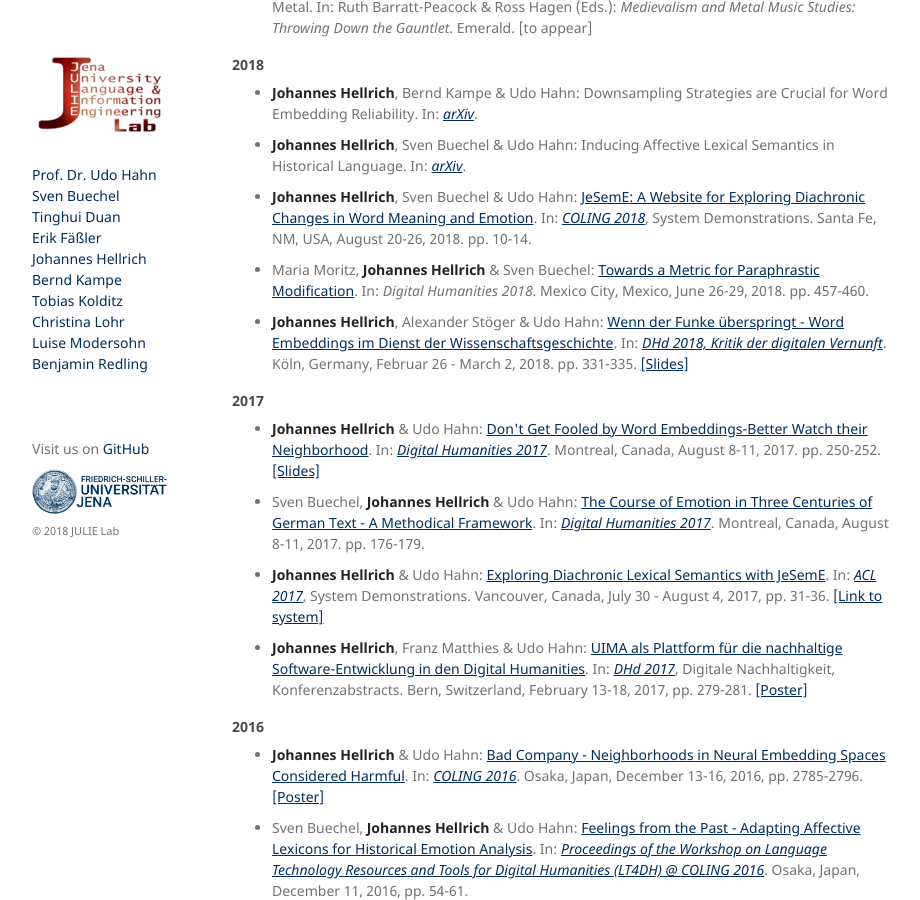
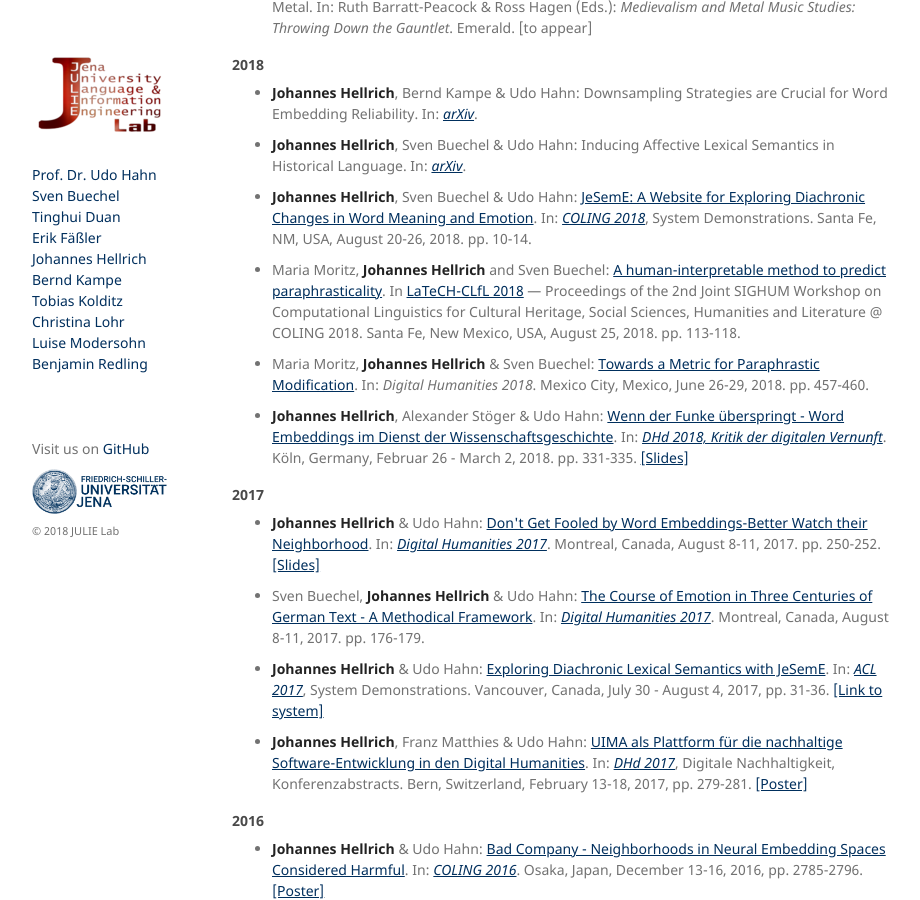
Before and after one commit to JULIELab/JULIELab.github.io, a Jekyll site: the page built from Staff/Hellrich/publication.md, in a window 1280 px wide and 900 px high, scrolled down 316 px. Shown: the whole window, without its empty margins (178-1098 px from the left). Built offline with Jekyll 4.4.1, drawn with Linux system fonts in a browser that asks for light colours; our own code applies the rules of GitHub Pages for plain Markdown files.

Commit message:
Update publication.md

```diff
--- a/Staff/Hellrich/publication.md
+++ b/Staff/Hellrich/publication.md
@@ -20,6 +20,8 @@ layout: staff
 * **Johannes Hellrich**, Sven Buechel & Udo Hahn: Inducing Affective Lexical Semantics in Historical Language. In: *[arXiv](https://arxiv.org/abs/1806.08115)*.
 
 * **Johannes Hellrich**, Sven Buechel & Udo Hahn: [JeSemE: A Website for Exploring Diachronic Changes in Word Meaning and Emotion](http://aclweb.org/anthology/C18-2003). In: *[COLING 2018](https://coling2018.org)*, System Demonstrations. Santa Fe, NM, USA, August 20-26, 2018. pp. 10-14.
+
+* Maria Moritz, **Johannes Hellrich** and Sven Buechel: [A human-interpretable method to predict paraphrasticality](http://aclweb.org/anthology/W18-4513). In [LaTeCH-CLfL 2018](https://sighum.wordpress.com/events/latech-clfl-2018/) — Proceedings of the 2nd Joint SIGHUM Workshop on Computational Linguistics for Cultural Heritage, Social Sciences, Humanities and Literature @ COLING 2018. Santa Fe, New Mexico, USA, August 25, 2018. pp. 113-118.
 
 * Maria Moritz, **Johannes Hellrich** & Sven Buechel: [Towards a Metric for Paraphrastic Modification](https://dh2018.adho.org/wp-content/uploads/2018/06/dh2018_abstracts.pdf). In: *Digital Humanities 2018*. Mexico City, Mexico, June 26-29, 2018. pp. 457-460.
 
```
